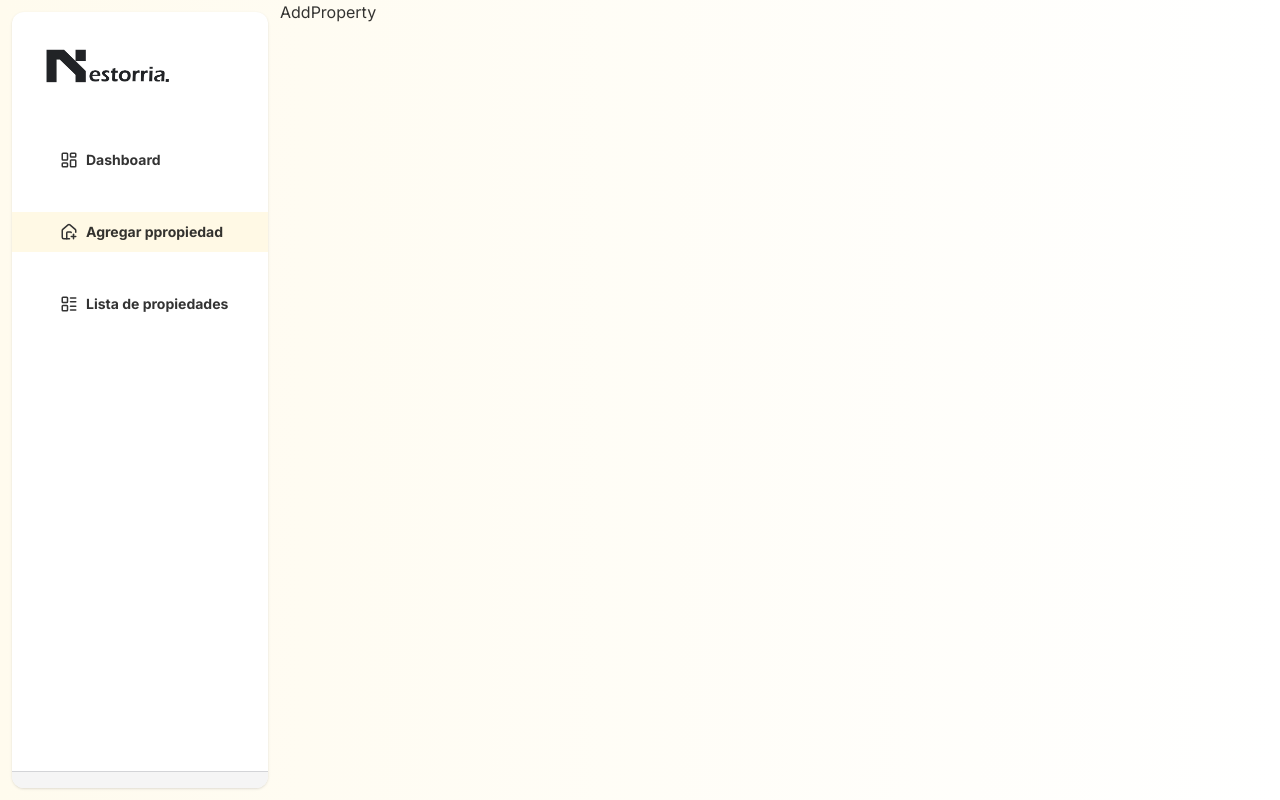
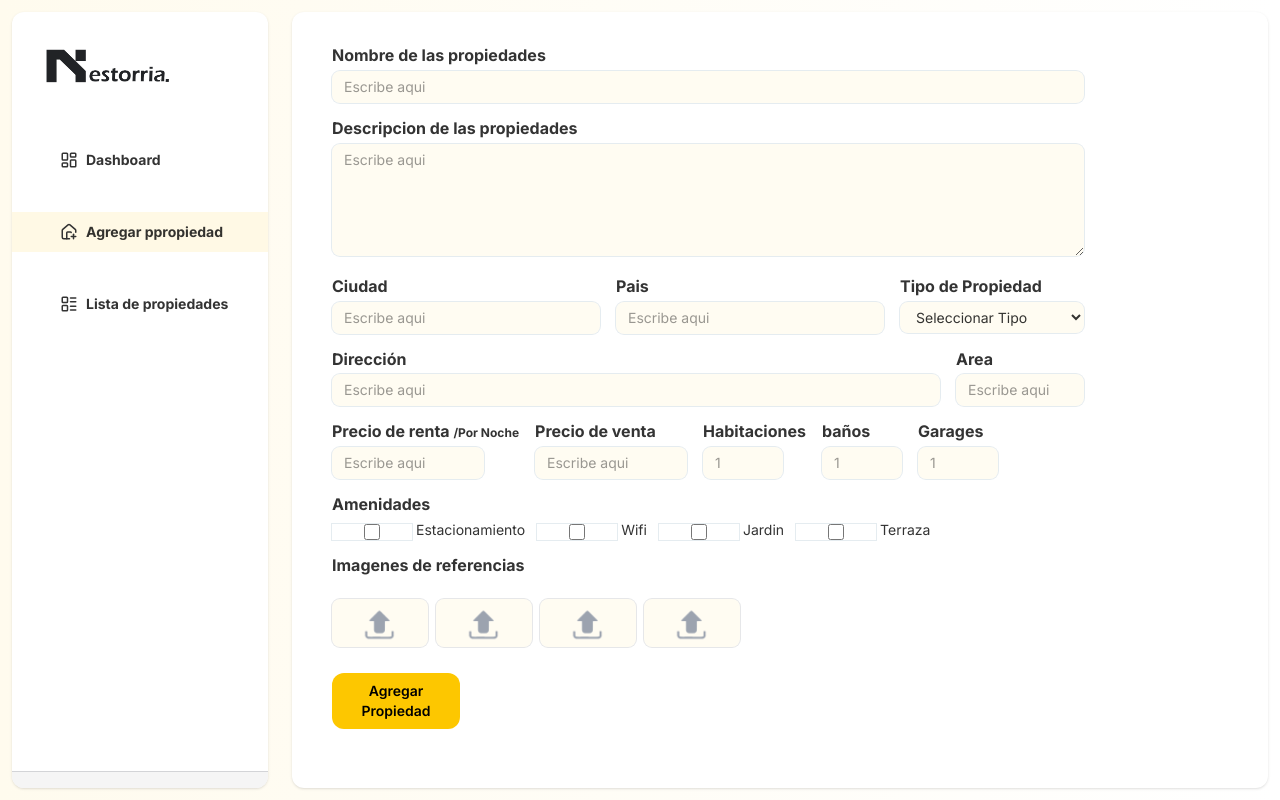
Before and after one commit to Avila-Pato/ModernWeb, a React (Vite) app: page /owner/add-property in a window 1280 px wide. Built offline with nearby package versions, Linux system fonts and the light colour scheme; no server answers.

Commit message:
Add upload icon and implement property addition form with detailed inputs and amenities

```diff
--- a/src/assets/data.js
+++ b/src/assets/data.js
@@ -51,6 +51,7 @@ import createPrp from "../assets/createPrp.png"
 import about from "../assets/about.png";
 import BookingIcon from '../assets/Booking-Icon.svg';
 import faq from '../assets/faq.png';
+import uploadIcon  from "../assets/upload_icon.png"
 
 // Blogs
 import blog1 from "../assets/blogs/blog1.jpg";
@@ -107,7 +108,8 @@ export const assets = {
     createPrp,
     about,
     BookingIcon,
-    faq
+    faq,
+    uploadIcon
 
 }
 
--- a/src/pages/owner/AddProperty.jsx
+++ b/src/pages/owner/AddProperty.jsx
@@ -1,9 +1,278 @@
-import React from 'react'
+import React from "react";
+import { useState } from "react";
+import { assets } from "../../assets/data";
 
 const AddProperty = () => {
+  const [images, setImages] = useState({
+    1: null,
+    2: null,
+    3: null,
+    4: null,
+  });
+
+  const [inputs, setInputs] = useState({
+    title: "",
+    description: "",
+    city: "",
+    country: "",
+    address: "",
+    area: "",
+    propertyType: "",
+    priceRent: "",
+    priceSale: "",
+    bedrooms: "",
+    bathrooms: "",
+    garages: "",
+    amenities: {
+      Estacionamiento: false,
+      Wifi: false,
+      Jardin: false,
+      Terraza: false,
+    },
+  });
+
+  const [loading, setLoading] = useState(false);
+
   return (
-    <div>AddProperty</div>
-  )
-}
+    <div className="md:px-8 py-6 xl:py-8 m-1.5 sm:m-3 h-[97vh] overflow-y-scroll lg:w-11/12 bg-white shadow rounded-xl">
+      <form className="flex flex-col gap-y-3.5 px-2 text-sm xl:max-w-3xl">
+        <div className="w-full">
+          <h5 className="h5">Nombre de las propiedades</h5>
+          <input
+            onChange={(e) => setInputs({ ...inputs, title: e.target.value })}
+            value={inputs.title}
+            type="text"
+            placeholder="Escribe aqui"
+            className="px-3 py-1.5 ring-1 ring-sky-900/10 rounded-lg bg-secondary/5 mt-1 w-full"
+          />
+        </div>
 
-export default AddProperty
+        <div className="w-full">
+          <h5 className="h5">Descripcion de las propiedades</h5>
+          <textarea
+            onChange={(e) =>
+              setInputs({ ...inputs, description: e.target.value })
+            }
+            value={inputs.description}
+            type="text"
+            rows={5}
+            placeholder="Escribe aqui"
+            className="px-3 py-1.5 ring-1 ring-sky-900/10 rounded-lg bg-secondary/5 mt-1 w-full"
+          />
+        </div>
+
+        <div className="flex gap-4">
+          <div className="w-full">
+            <h5 className="h5">Ciudad</h5>
+            <input
+              onChange={(e) => setInputs({ ...inputs, city: e.target.value })}
+              value={inputs.city}
+              type="text"
+              placeholder="Escribe aqui"
+              className="px-3 py-1.5 ring-1 ring-sky-900/10 rounded-lg bg-secondary/5 mt-1 w-full"
+            />
+          </div>
+
+          <div className="w-full">
+            <h5 className="h5">Pais</h5>
+            <input
+              onChange={(e) =>
+                setInputs({ ...inputs, country: e.target.value })
+              }
+              value={inputs.country}
+              type="text"
+              placeholder="Escribe aqui"
+              className="px-3 py-1.5 ring-1 ring-sky-900/10 rounded-lg bg-secondary/5 mt-1 w-full"
+            />
+          </div>
+
+          <div className="">
+            <h5 className="h5">Tipo de Propiedad</h5>
+            <select
+              onChange={(e) =>
+                setInputs({ ...inputs, propertyType: e.target.value })
+              }
+              value={inputs.propertyType}
+              placeholder="Escribe aqui"
+              className="px-3 py-1.5 ring-1 ring-sky-900/10 rounded-lg bg-secondary/5 mt-1 w-46"
+            >
+              <option value="">Seleccionar Tipo</option>
+              <option value="House">Casas</option>
+              <option value="Apartment">Apartamentos</option>
+              <option value="Villa">Villas</option>
+              <option value="PentHouse">PentHouses</option>
+              <option value="Townhouse">Casas de Villas</option>
+              <option value="Commercial">Comerciales</option>
+              <option value="Land Plot">Terrenos</option>
+            </select>
+          </div>
+        </div>
+        <div className="flex gap-4 flex-wrap w-full">
+          <div className="flex-1">
+            <h5 className="h5">Dirección</h5>
+            <input
+              onChange={(e) =>
+                setInputs({ ...inputs, address: e.target.value })
+              }
+              value={inputs.address}
+              type="text"
+              placeholder="Escribe aqui"
+              className="px-3 py-1.5 ring-1 ring-sky-900/10 rounded-lg bg-secondary/5 mt-1 w-full"
+            />
+          </div>
+
+          <div className="w-32">
+            <h5 className="h5">Area</h5>
+            <input
+              onChange={(e) => setInputs({ ...inputs, area: e.target.value })}
+              value={inputs.area}
+              type="number"
+              placeholder="Escribe aqui"
+              className="px-3 py-1.5 ring-1 ring-sky-900/10 rounded-lg bg-secondary/5 mt-1 w-full"
+            />
+          </div>
+        </div>
+        <div className="flex gap-4 flex-wrap">
+          <div>
+            <h5 className="h5">
+              Precio de renta <span className="text-xs">/Por Noche</span>{" "}
+            </h5>
+            <input
+              onChange={(e) =>
+                setInputs({ ...inputs, priceRent: e.target.value })
+              }
+              value={inputs.priceRent}
+              type="number"
+              min={99}
+              placeholder="Escribe aqui"
+              className="px-3 py-1.5 ring-1 ring-sky-900/10 rounded-lg bg-secondary/5 mt-1 w-38"
+            />
+          </div>
+
+          <div>
+            <h5 className="h5">Precio de venta </h5>
+            <input
+              onChange={(e) =>
+                setInputs({ ...inputs, priceSale: e.target.value })
+              }
+              value={inputs.priceSale}
+              type="number"
+              min={9999}
+              placeholder="Escribe aqui"
+              className="px-3 py-1.5 ring-1 ring-sky-900/10 rounded-lg bg-secondary/5 mt-1 w-38"
+            />
+          </div>
+
+          <div>
+            <h5 className="h5">Habitaciones</h5>
+            <input
+              onChange={(e) =>
+                setInputs({ ...inputs, bedrooms: e.target.value })
+              }
+              value={inputs.bedrooms}
+              type="number"
+              min={1}
+              placeholder="1"
+              className="px-3 py-1.5 ring-1 ring-sky-900/10 rounded-lg bg-secondary/5 mt-1 w-20"
+            />
+          </div>
+
+          <div>
+            <h5 className="h5">baños</h5>
+            <input
+              onChange={(e) =>
+                setInputs({ ...inputs, bathrooms: e.target.value })
+              }
+              value={inputs.bathrooms}
+              type="number"
+              min={1}
+              placeholder="1"
+              className="px-3 py-1.5 ring-1 ring-sky-900/10 rounded-lg bg-secondary/5 mt-1 w-20"
+            />
+          </div>
+
+          <div>
+            <h5 className="h5">Garages</h5>
+            <input
+              onChange={(e) =>
+                setInputs({ ...inputs, garages: e.target.value })
+              }
+              value={inputs.garages}
+              type="number"
+              min={1}
+              placeholder="1"
+              className="px-3 py-1.5 ring-1 ring-sky-900/10 rounded-lg bg-secondary/5 mt-1 w-20"
+            />
+          </div>
+        </div>
+        {/* AMENIDADES */}
+        <div>
+          <h5 className="h5">Amenidades</h5>
+          <div className="flex gap-3 flex-wrap mt-1">
+            {Object.keys(inputs.amenities).map((amenity, index) => (
+              <div key={index} className="flex gap-1">
+                <input
+                  id={`amenities[index + 1]`}
+                  onChange={() =>
+                    setInputs({
+                      ...inputs,
+                      amenities: {
+                        ...inputs.amenities,
+                        [amenity]: !inputs.amenities[amenity],
+                      },
+                    })
+                  }
+                  checked={inputs.amenities[amenity]}
+                  type="checkbox"
+                  className="px-3 py-1.5 ring-1 ring-sky-900/10 rounded-lg bg-secondary/5 mt-1 w-20"
+                />
+                <label htmlFor={`amenities${index + 1}`}>{amenity}</label>
+              </div>
+            ))}
+          </div>
+        </div>
+        {/* imagenes */}
+        <h5 className="h5">Imagenes de  referencias </h5>
+        <div className="flex gap-2 mt-2">
+          {Object.keys(images).map((key) => (
+            <label
+              key={key}
+              htmlFor={`propertyImages${key}`}
+              className="ring-1 ring-slate-900/10 overflow-hidden rounded-lg"
+            >
+              <input
+                onChange={(e) =>
+                  setImages({ ...images, [key]: e.target.files[0] })
+                }
+                type="file"
+                accept="image/*"
+                id={`propertyImages${key}`}
+                hidden
+              />
+              <div className="h-12 w-24 bg-secondary/5 flexCenter">
+                <img
+                  src={
+                    images[key]
+                      ? URL.createObjectURL(images[key])
+                      : assets.uploadIcon
+                  }
+                  alt="iamges uplaod"
+                  className="overflow-hidden object-contain cursor-pointer"
+                />
+              </div>
+            </label>
+          ))}
+        </div>
+        <button
+          type="submit"
+          disabled={loading}
+          className="btn-secondary text-black font-semibold mt-3 p-2 max-w-32 sm:w-full rounded-xl"
+        >
+          {loading ? "Agregando.." : "Agregar Propiedad"}
+        </button>
+      </form>
+    </div>
+  );
+};
+
+export default AddProperty;
```
